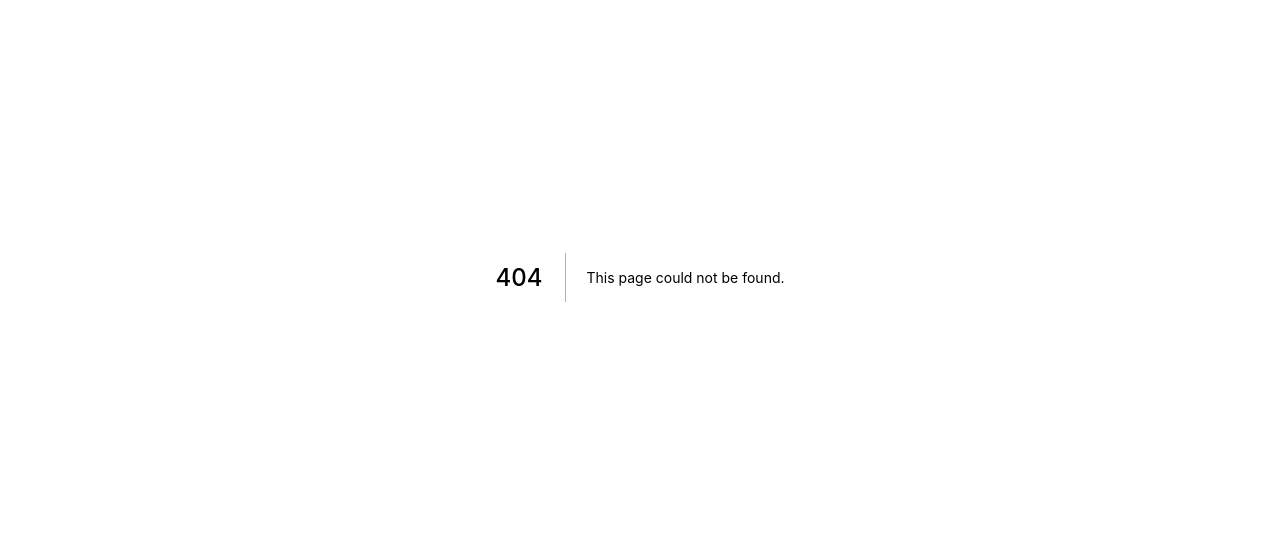
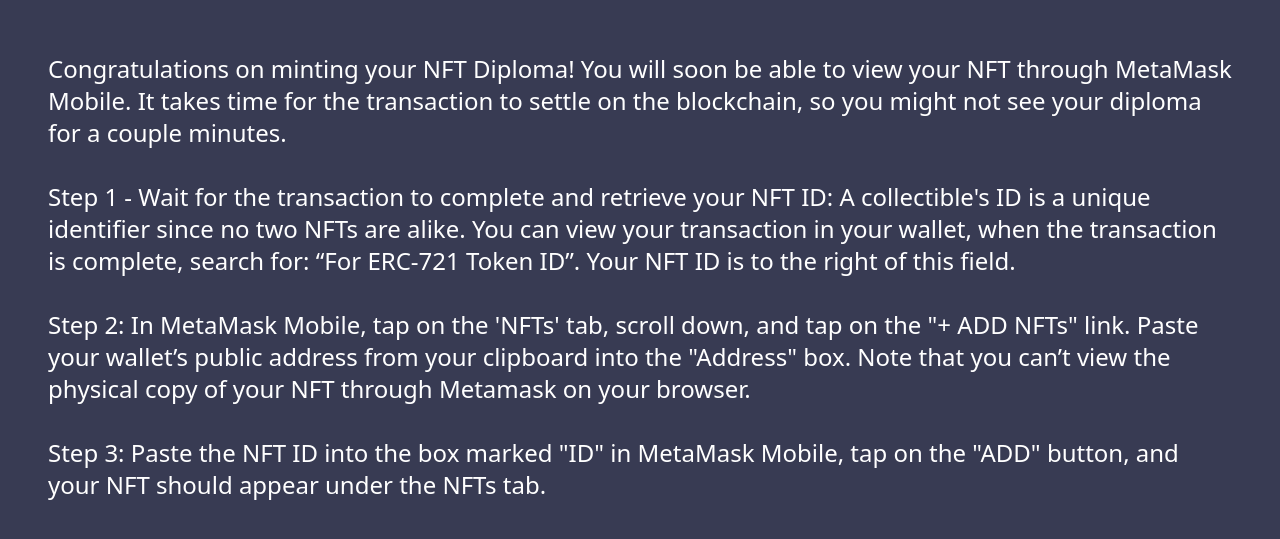
Before and after one commit to qdonohue/princeton-nft-diploma, a Next.js app: page /help in a window 1280 px wide. Before the commit this address had no page. Shown: the part 123-662 px from the top of the page. Built offline with nearby package versions, Linux system fonts and the light colour scheme; what metamask-react would draw is missing.

Commit message:
Help Page

```diff
--- /dev/null
+++ b/pages/help.tsx
@@ -0,0 +1,18 @@
+const HelpPage = () => (
+  <div className="h-screen w-full px-12 text-white text-2xl grid place-items-center bg-independence">
+    {`Congratulations on minting your NFT Diploma! You will soon be able to view your NFT through MetaMask Mobile. It takes time for the transaction to settle on the blockchain, so you might not see your diploma for a couple minutes.`}
+    <br />
+    <br />
+    {`Step 1 - Wait for the transaction to complete and retrieve your NFT ID:  A collectible's ID is a unique identifier since no two NFTs are alike. You can view your transaction in your wallet, when the transaction is complete, search for: “For ERC-721 Token ID”. Your NFT ID is to the right of this field.\
+`}
+    <br />
+    <br />
+    {`Step 2: In MetaMask Mobile, tap on the 'NFTs' tab, scroll down, and tap on the "+ ADD NFTs" link. Paste your wallet’s public address from your clipboard into the "Address" box. Note that you can’t view the physical copy of your NFT through Metamask on your browser.\
+`}
+    <br />
+    <br />
+    {`Step 3:  Paste the NFT ID into the box marked "ID" in MetaMask Mobile, tap on the "ADD" button, and your NFT should appear under the NFTs tab.`}
+  </div>
+);
+
+export default HelpPage;
```
